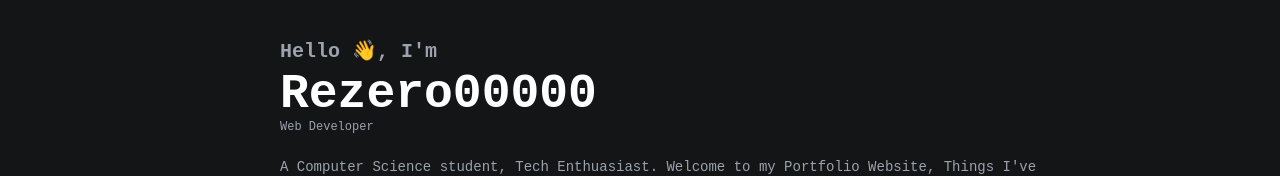
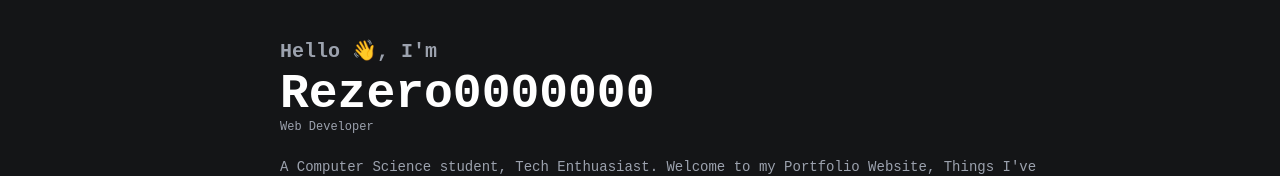
Before and after one commit to Rezero0000000/Me, a React (Vite) app: page / in a window 1280 px wide. Shown: the part 234-410 px from the top of the page. Built offline with nearby package versions, Linux system fonts and the light colour scheme; a web font is replaced by a local one.

Commit message:
Update Hero.jsx

```diff
--- a/src/components/molecules/Hero.jsx
+++ b/src/components/molecules/Hero.jsx
@@ -7,7 +7,7 @@ const Hero = () => {
            <section  className="md:px-20  md:text-[15px] sm:py-36 sm:px-10 lg:px-40 px-5 py-24 md:py-48 lg:py-60 xl:px-60 ">
 		   <div className="flex flex-col items-center pt-5 mx-auto w-full sm:flex-row sm:justify-around sm:w-auto sm:pt-8">
             <article className="sm:ml-10 xs:text-center sm:text-left md:text-left">
-                <h1 className="text-base font-[600] text-primary md:text-xl mt-10 md:mt-0">Hello 👋, I'm <span className="mt-1 block text-4xl font-[700] text-white dark:text-[#364252] lg:text-5xl">Rezero00000</span></h1>
+                <h1 className="text-base font-[600] text-primary md:text-xl mt-10 md:mt-0">Hello 👋, I'm <span className="mt-1 block text-4xl font-[700] text-white dark:text-[#364252] lg:text-5xl">Rezero0000000</span></h1>
                 <h2 className="mb-5 text-[12px] font-medium font-RobotoMono">Web Developer</h2>
                 <p className="mb-10 font-medium text-[14px] xs:px-7 sm:px-0 leading-relaxed text-secondary font-RobotoMono">A Computer Science student, Tech Enthuasiast. Welcome to my Portfolio Website, Things I've created, and anything else that i want to show the <span className="font-[700] text-dark dark:text-white">World</span></p>
 
```
